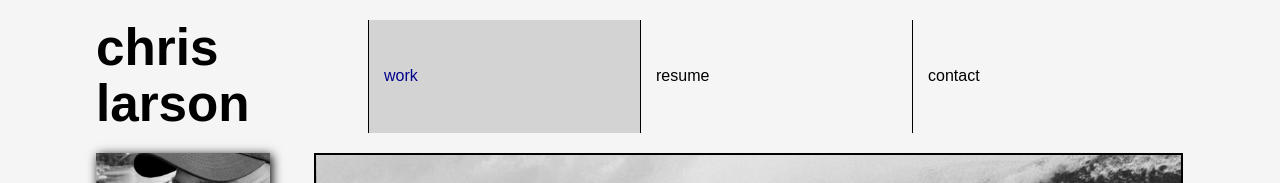
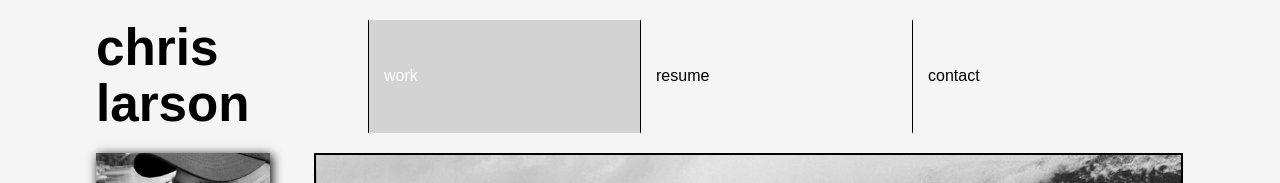
Before and after one commit to chlarson74/react-portfolio, a React (Vite) app: page / in a window 1280 px wide. In both pictures the pointer is over the link "work". Shown: the top 183 px of the page. Built offline with nearby package versions, Linux system fonts and the light colour scheme.

Commit message:
updated hover state style

```diff
--- a/src/App.css
+++ b/src/App.css
@@ -38,7 +38,7 @@ nav a {
 }
 nav a:hover {
   background-color:lightgray;
-  color:darkblue;
+  color:white;
 }
 aside {
   width: 20%;
```
